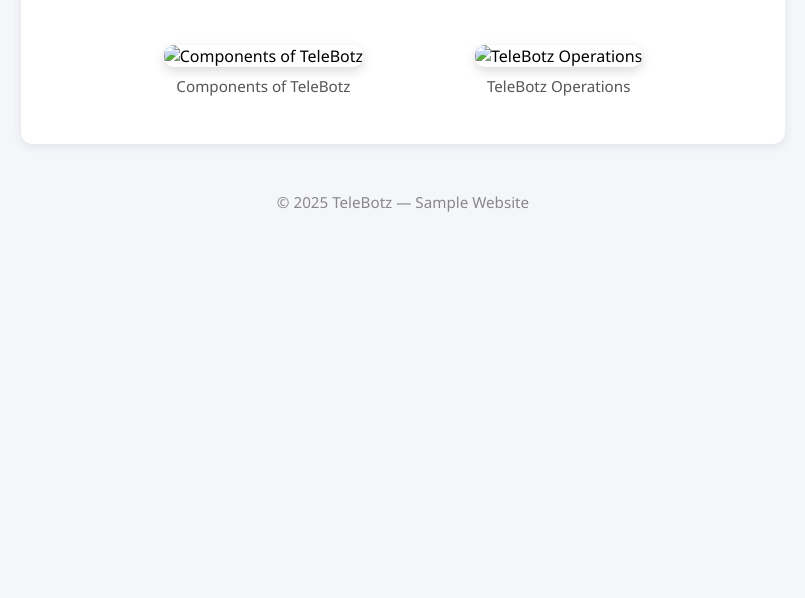
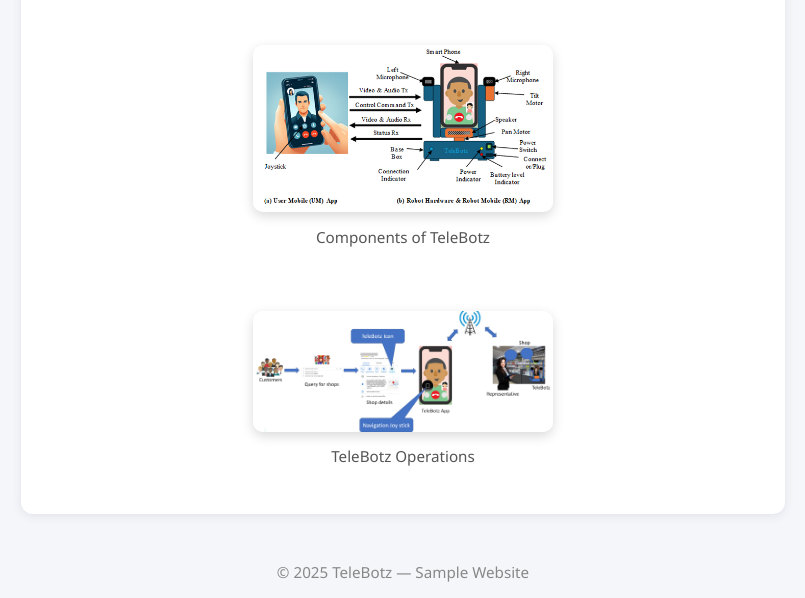
Before and after one commit to srakesh-84/TeleBotz, a plain HTML site: page index.html in a window 1280 px wide. Shown: the part 303-901 px from the top of the page, without its empty margins (237-1042 px from the left). Before the commit the page ends 800 px from the top, so only its background shows below. Drawn offline with Linux system fonts and the light colour scheme.

Commit message:
Update index.html

```diff
--- a/index.html
+++ b/index.html
@@ -25,12 +25,12 @@
         <!-- Image Section with Captions -->
         <div class="image-container">
             <figure>
-                <img src="telebotz_components.jpg" alt="Components of TeleBotz">
+                <img src="telebotz_components.png" alt="Components of TeleBotz">
                 <figcaption>Components of TeleBotz</figcaption>
             </figure>
 
             <figure>
-                <img src="telebotz_operations.jpg" alt="TeleBotz Operations">
+                <img src="telebotz_operations.png" alt="TeleBotz Operations">
                 <figcaption>TeleBotz Operations</figcaption>
             </figure>
         </div>
```
